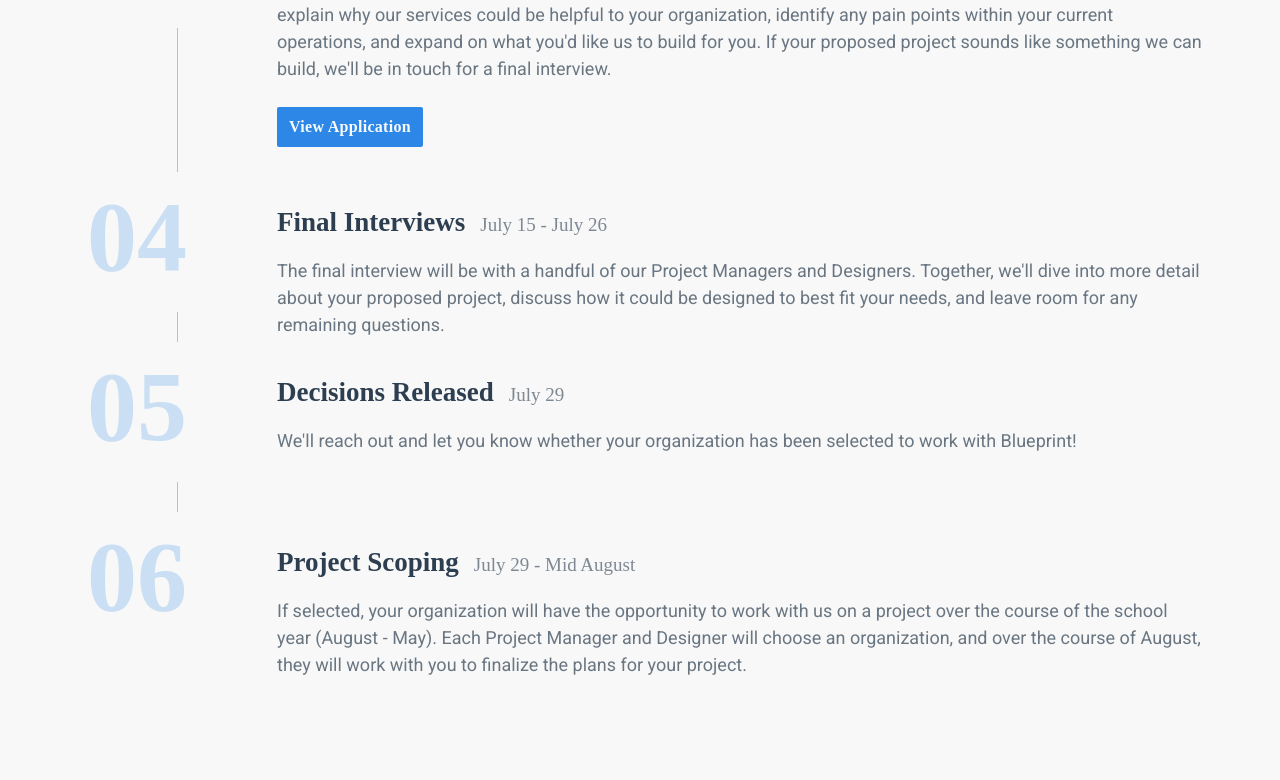
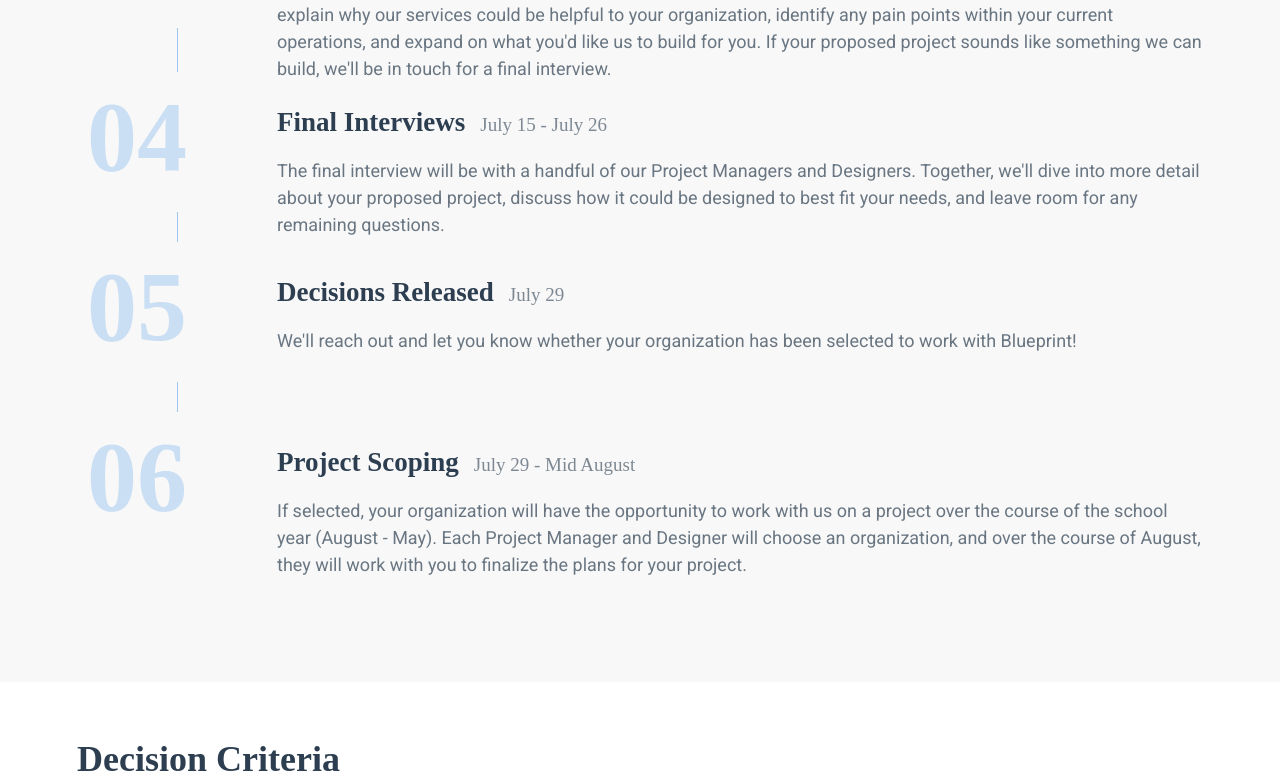
Before and after one commit to calblueprint/calblueprint.org.v2, a Next.js app: page /apply/nonprofits in a window 1280 px wide. Shown: the part 2400-3180 px from the top of the page. Built offline with nearby package versions, Linux system fonts and the light colour scheme.

Commit message:
Fix broken links

```diff
--- a/app/(hero-layout)/apply/nonprofits/page.tsx
+++ b/app/(hero-layout)/apply/nonprofits/page.tsx
@@ -175,11 +175,11 @@ export default function NonprofitApplyPage() {
                   If your proposed project sounds like something we can build,
                   we'll be in touch for a final interview.
                 </div>
-                <div className="timeline-row-btn">
-                  <Link className="bp-btn" href="/nonprofit_applications">
-                    View Application
-                  </Link>
-                </div>
+                {/* <div className="timeline-row-btn"> */}
+                {/*   <Link className="bp-btn" href="/nonprofit_applications"> */}
+                {/*     View Application */}
+                {/*   </Link> */}
+                {/* </div> */}
               </div>
             </div>
             <div className="timeline-row">
--- a/components/Footer/Footer.tsx
+++ b/components/Footer/Footer.tsx
@@ -22,7 +22,7 @@ export default function Footer() {
           <Link className="footer-link" href="/projects">
             Projects
           </Link>
-          <Link className="footer-link" href="/contact_forms/new">
+          <Link className="footer-link" href="mailto:team@calblueprint.org">
             Contact
           </Link>
           <Link className="footer-link" href="https://medium.com/blueprint">
@@ -49,9 +49,9 @@ export default function Footer() {
           <Link className="footer-link" href="/apply/nonprofits">
             Apply
           </Link>
-          <Link className="footer-link" href="/nonprofits/sign_in">
-            Login
-          </Link>
+          {/* <Link className="footer-link" href="/nonprofits/sign_in"> */}
+          {/*   Login */}
+          {/* </Link> */}
           <Link
             className="footer-link"
             href="/apply/nonprofits#application-process"
```
